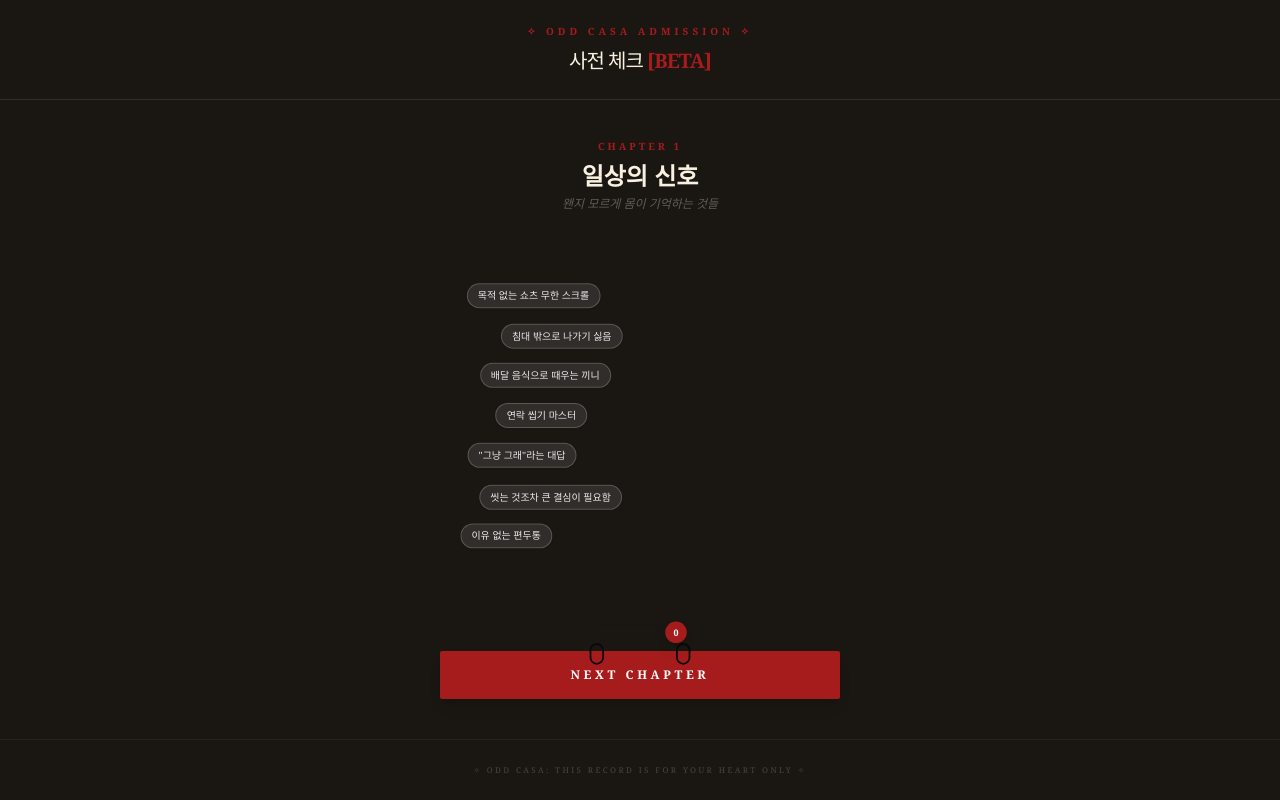
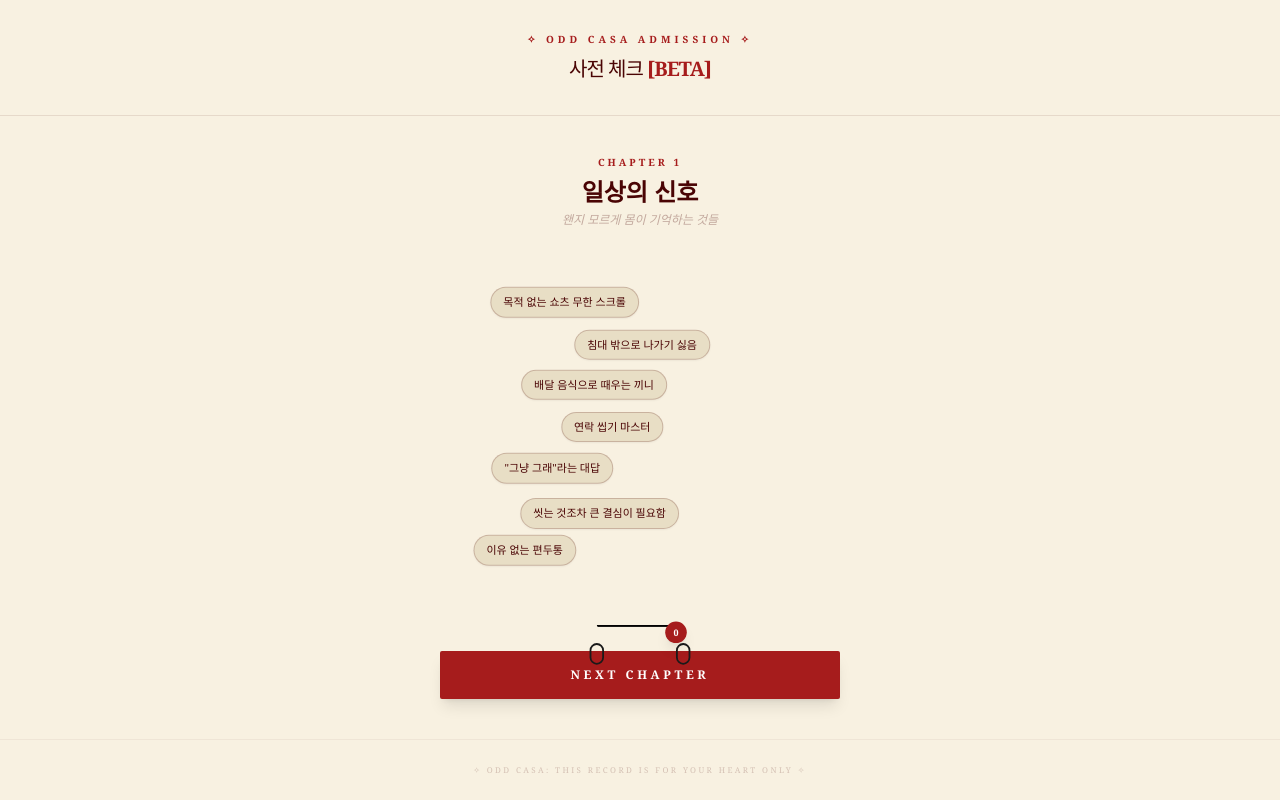
Before and after one commit to nicedaycyj-star/oddcasa, a React (Vite) app: page / in a window 1280 px wide. Both pictures are taken after a click on the button "항아리 챙기기". Built offline with nearby package versions, Linux system fonts and the light colour scheme.

Commit message:
Refactor App component and update keywords layout

```diff
--- a/src/App.jsx
+++ b/src/App.jsx
@@ -30,19 +30,19 @@ const CHAPTERS = [
 ];
 
 const FloatingKeyword = ({ text, index, onClick }) => {
-  // 사용자의 요청대로 배치 기준을 아예 왼쪽 끝(left: 5%~25% 사이)으로 설정
   const [coords] = useState(() => {
-    // 7개 키워드를 위해 세로로 나열하여 겹침을 방지하고 왼쪽 끝에 붙임
-    const leftBase = 5 + (Math.random() * 10); // 5% ~ 15% 사이로 극단적으로 왼쪽에 붙임
-    const topBase = 15 + (index * 11); // 위아래로 순차적 배치
+    // 사용자가 만족한 '중앙' 느낌을 유지하기 위해 왼쪽 베이스 유지
+    // 대신 좌우/상하로 더 넓게 퍼지도록 범위 조정
+    const leftBase = 8 + (Math.random() * 25); // 8% ~ 33% 사이로 퍼뜨림
+    const topBase = 12 + (index * 12); // 세로 간격 확보
 
     return {
       left: `${leftBase}%`,
       top: `${topBase}%`,
-      randomX: Math.random() * 4 - 2,
-      randomY: Math.random() * 4 - 2,
-      duration: 6 + Math.random() * 2,
-      delay: Math.random() * 1
+      randomX: Math.random() * 20 - 10, // 더 넓은 유영 범위
+      randomY: Math.random() * 20 - 10,
+      duration: 7 + Math.random() * 3,
+      delay: Math.random() * 2
     };
   });
 
@@ -62,11 +62,10 @@ const FloatingKeyword = ({ text, index, onClick }) => {
         y: { duration: coords.duration * 1.1, repeat: Infinity, ease: "easeInOut", delay: coords.delay },
         opacity: { duration: 0.2 }
       }}
-      className="absolute px-2.5 py-1 bg-white/10 border border-white/20 rounded-full shadow-sm text-[10px] font-medium text-white/90 whitespace-nowrap active:bg-white active:text-black transition-all z-10"
+      className="absolute px-3 py-1.5 bg-[#e8dec5] border border-[#4a0404]/20 rounded-full shadow-sm text-[11px] font-medium text-[#4a0404] whitespace-nowrap active:bg-[#4a0404] active:text-white transition-all z-10"
       style={{
         left: coords.left,
         top: coords.top,
-        textAlign: 'left'
       }}
     >
       {text}
@@ -106,10 +105,10 @@ export default function App() {
   };
 
   return (
-    <div className="min-h-screen bg-[#1a1612] text-[#f8f1e1] font-serif selection:bg-[#f8f1e1] selection:text-black overflow-hidden flex flex-col">
+    <div className="min-h-screen bg-[#f8f1e1] text-[#4a0404] font-serif selection:bg-[#4a0404] selection:text-white overflow-hidden flex flex-col">
 
-      {/* Header */}
-      <header className="p-6 flex flex-col items-center z-10 space-y-2 border-b border-white/10">
+      {/* Header - Odd Casa Aesthetic */}
+      <header className="p-8 flex flex-col items-center z-10 space-y-2 border-b border-[#4a0404]/10">
         <div className="flex items-center gap-3 text-[10px] tracking-[0.4em] text-[#a61c1c] uppercase font-bold">
           <span>✧ ODD CASA ADMISSION ✧</span>
         </div>
@@ -130,11 +129,11 @@ export default function App() {
               className="flex-1 flex flex-col justify-center items-center text-center space-y-10"
             >
               <div className="space-y-6">
-                <h1 className="text-4xl font-bold leading-tight text-[#f8f1e1]">
+                <h1 className="text-4xl font-bold leading-tight text-[#4a0404]">
                   요즘 진짜 어때요?<br />
-                  <span className="text-[#a61c1c] italic underline decoration-[#a61c1c]/30 underline-offset-8">숨겨진 진심</span>을 찾아봐요.
+                  <span className="text-[#a61c1c] italic underline decoration-[#a61c1c]/20 underline-offset-8">숨겨진 진심</span>을 찾아봐요.
                 </h1>
-                <p className="text-white/40 leading-relaxed text-sm">
+                <p className="text-[#4a0404]/40 leading-relaxed text-sm">
                   내 마음을 스쳐 지나가는 말들을<br />
                   항아리에 툭, 담아보세요.
                 </p>
@@ -160,8 +159,8 @@ export default function App() {
             >
               <div className="mt-8 text-center shrink-0">
                 <span className="text-[#a61c1c] font-bold text-[10px] uppercase tracking-[0.3em]">Chapter {currentChapter + 1}</span>
-                <h2 className="text-2xl font-bold mt-1">{CHAPTERS[currentChapter].title}</h2>
-                <p className="text-white/30 text-xs mt-1 italic">{CHAPTERS[currentChapter].description}</p>
+                <h2 className="text-2xl font-bold mt-1 text-[#4a0404]">{CHAPTERS[currentChapter].title}</h2>
+                <p className="text-[#4a0404]/30 text-xs mt-1 italic">{CHAPTERS[currentChapter].description}</p>
               </div>
 
               {/* Floating Area */}
@@ -181,26 +180,28 @@ export default function App() {
                   <motion.div
                     initial={{ opacity: 0 }}
                     animate={{ opacity: 1 }}
-                    className="absolute inset-0 flex items-center justify-center text-white/20 italic text-xs"
+                    className="absolute inset-0 flex items-center justify-center text-[#4a0404]/20 italic text-xs"
                   >
                     이 챕터의 마음을 모두 담았습니다.
                   </motion.div>
                 )}
               </div>
 
-              {/* Bottom UI - Jar (Black Cauldron with Orange Bubbling) */}
+              {/* Bottom UI - Cauldron Restored */}
               <div className="pb-10 pt-4 flex flex-col items-center gap-6 shrink-0">
                 <div className="relative scale-90">
                   <div className="absolute -top-1 -right-1 w-6 h-6 bg-[#a61c1c] rounded-full flex items-center justify-center text-white text-[10px] font-bold shadow-lg z-20">
                     {selectedItems.length}
                   </div>
 
-                  {/* Cauldron Design Restored */}
-                  <div className="relative w-24 h-18 bg-[#0a0a0a] rounded-b-[35px] rounded-t-[8px] border-b-2 border-white/5 shadow-2xl overflow-hidden">
+                  {/* Cauldron Body */}
+                  <div className="relative w-24 h-18 bg-[#1a1a1a] rounded-b-[35px] rounded-t-[8px] border-b-2 border-black shadow-2xl overflow-hidden">
+                    {/* Bubbling Liquid */}
                     <motion.div
                       animate={{ height: `${Math.min(selectedItems.length * 6, 85)}%` }}
                       className="absolute bottom-0 w-full bg-gradient-to-t from-[#ea580c] to-[#f59e0b] opacity-90 transition-all duration-700"
                     />
+                    {/* Rising Bubbles */}
                     <div className="absolute top-0 w-full h-full flex justify-around pointer-events-none">
                        {[1,2,3].map(i => (
                          <motion.div
@@ -211,10 +212,12 @@ export default function App() {
                          />
                        ))}
                     </div>
-                    <div className="absolute top-0 w-full h-2 bg-[#1a1a1a] rounded-t-[8px]" />
+                    {/* Rim */}
+                    <div className="absolute top-0 w-full h-2 bg-[#0a0a0a] rounded-t-[8px]" />
                   </div>
-                  <div className="absolute -left-2 top-5 w-4 h-6 border-2 border-[#0a0a0a] rounded-full -z-10" />
-                  <div className="absolute -right-2 top-5 w-4 h-6 border-2 border-[#0a0a0a] rounded-full -z-10" />
+                  {/* Handles */}
+                  <div className="absolute -left-2 top-5 w-4 h-6 border-2 border-[#1a1a1a] rounded-full -z-10" />
+                  <div className="absolute -right-2 top-5 w-4 h-6 border-2 border-[#1a1a1a] rounded-full -z-10" />
                 </div>
 
                 <button
@@ -272,8 +275,8 @@ export default function App() {
         </AnimatePresence>
       </main>
 
-      <footer className="p-6 text-center border-t border-white/5">
-        <p className="text-[8px] text-white/20 tracking-[0.3em] uppercase">
+      <footer className="p-6 text-center border-t border-[#4a0404]/5">
+        <p className="text-[8px] text-[#4a0404]/20 tracking-[0.3em] uppercase">
           ✧ odd casa: this record is for your heart only ✧
         </p>
       </footer>
```
